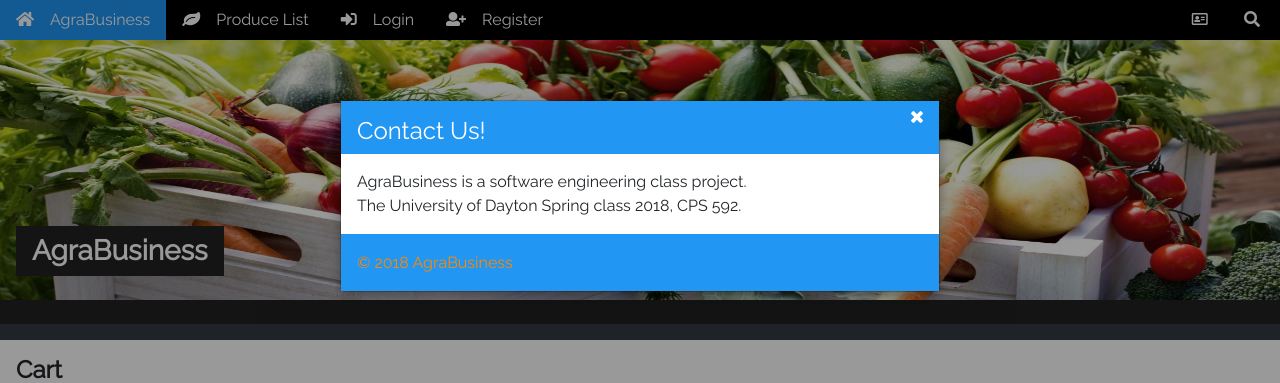
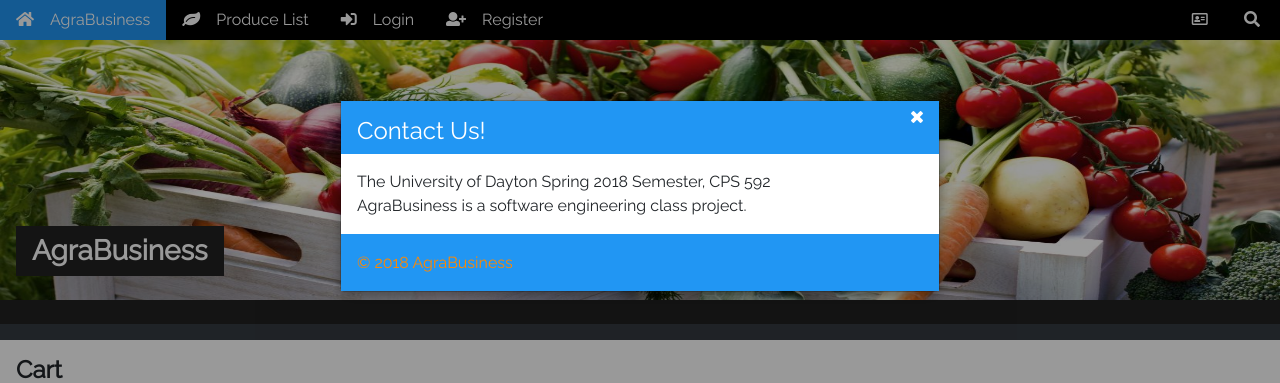
Before and after one commit to Kanaderu/AgraBusiness, a Django app: page /market/cart/ in a window 1280 px wide, after a click that opens the changed part. Shown: the top 383 px of the page. Run offline with Django 3.2, Linux system fonts and the light colour scheme; some libraries are stand-ins or nearby versions.

Commit message:
Updated copyright year derived from the current date

```diff
--- a/market/templates/base.html
+++ b/market/templates/base.html
@@ -65,12 +65,12 @@
                     </header>
                     <div class="container">
                         <p class="margin-top">
+                            The University of Dayton Spring 2018 Semester, CPS 592<br/>
                             AgraBusiness is a software engineering class project.<br/>
-                            The University of Dayton Spring class 2018, CPS 592.<br/>
                         </p>
                     </div>
                     <footer class="container blue">
-                        <p class="margin-top text-warning">© 2018 AgraBusiness</p>
+                        <p class="margin-top text-warning">© {% now "Y" %} AgraBusiness</p>
                     </footer>
               </div>
         </div>
@@ -251,7 +251,7 @@
 
         <!--Copyright-->
         <div class="footer-copyright py-3 text-center">
-            © 2018 <a href="{% url 'home' %}"> AgraBusiness</a>
+            © {% now "Y" %} <a href="{% url 'home' %}"> AgraBusiness</a>
         </div>
         <!--/.Copyright-->
 
```
